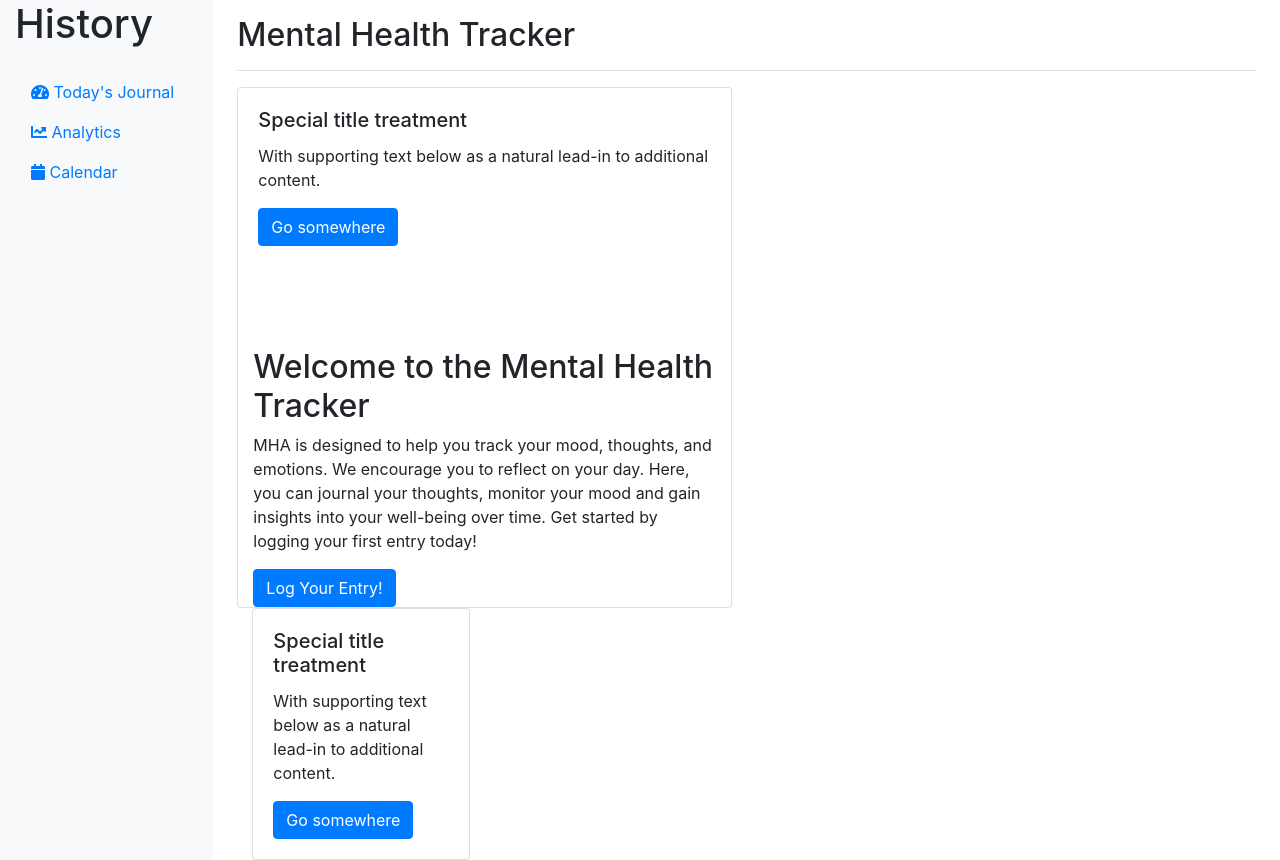
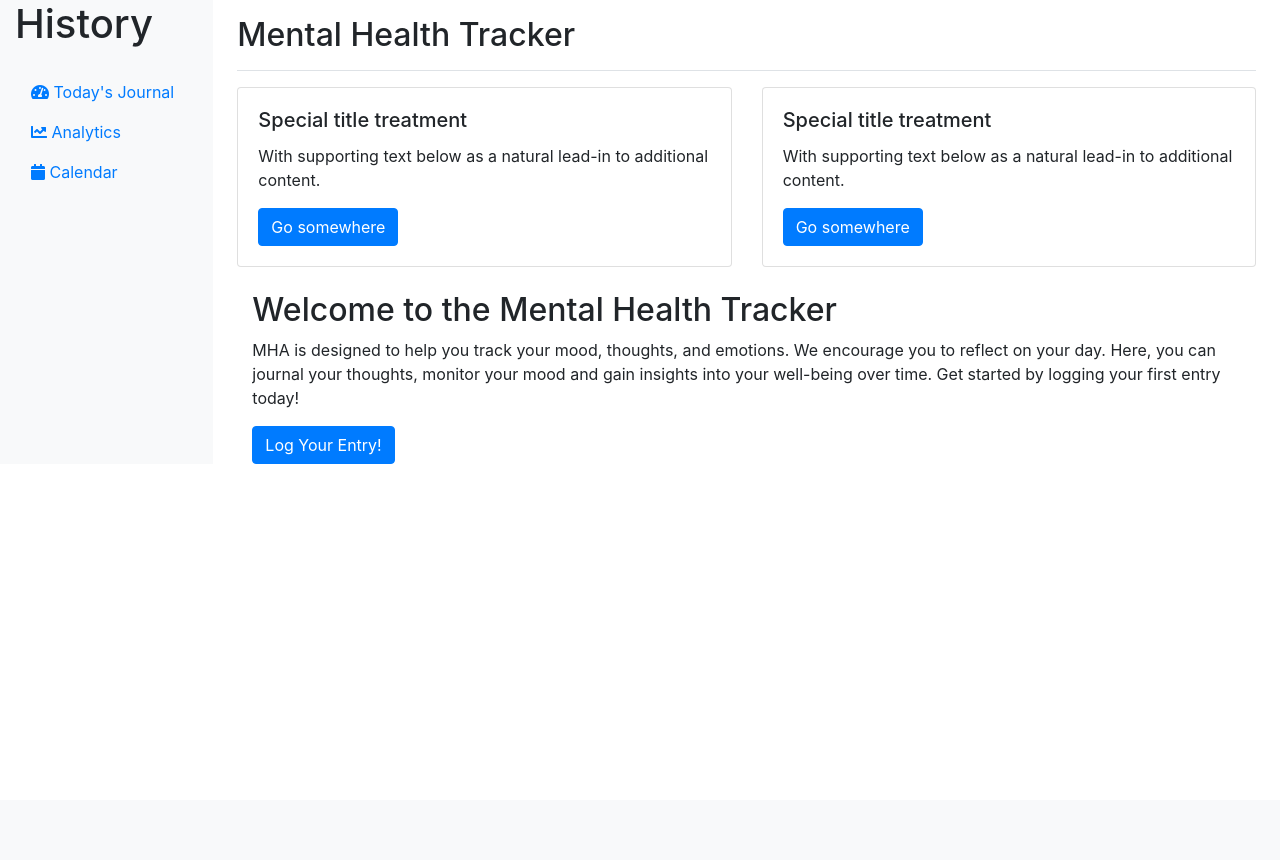
Before and after one commit to emilianochavezDLT/Mental_Health_Tracker, a Django app: page / in a window 1280 px wide. After the commit the page ends 464 px from the top, so only its background shows below. Run offline with Django 5.2, Linux system fonts and the light colour scheme; some libraries are stand-ins or nearby versions.

Commit message:
Fix merge layout

```diff
--- a/mh_tracker/templates/mh_tracker/home.html
+++ b/mh_tracker/templates/mh_tracker/home.html
@@ -44,23 +44,6 @@
                 <p class="card-text">With supporting text below as a natural lead-in to additional content.</p>
                 <a href="#" class="btn btn-primary">Go somewhere</a>
               </div>
-
-        </nav>
-        <!-- Sidebar -->
-    </header>
-    <!--Main Navigation-->
-
-    <!--Main layout-->
-    <main style="margin-top: 58px;">
-        <div class="container pt-4">
-            <!-- App Description -->
-          <div class = "app-description">
-            <h2>Welcome to the Mental Health Tracker</h2>
-            <p>MHA is designed to help you track your mood, thoughts, and emotions. We encourage you to reflect on your day. Here, you can journal your thoughts, monitor your mood and gain insights into your well-being over time. Get started by logging your first entry today!</p>
-            <!-- Button Link for Journal Entry -->
-            <a class = "btn btn-primary" href="{% url 'journal_entry' %}" role="button">Log Your Entry! </a>
-        </div>
-
             </div>
           </div>
           <div class="col-sm-6">
@@ -73,7 +56,14 @@
             </div>
           </div>
         </div>
-
+        <div class="container pt-4">
+            <!-- App Description -->
+          <div class = "app-description">
+            <h2>Welcome to the Mental Health Tracker</h2>
+            <p>MHA is designed to help you track your mood, thoughts, and emotions. We encourage you to reflect on your day. Here, you can journal your thoughts, monitor your mood and gain insights into your well-being over time. Get started by logging your first entry today!</p>
+            <!-- Button Link for Journal Entry -->
+            <a class = "btn btn-primary" href="{% url 'journal_entry' %}" role="button">Log Your Entry! </a>
+        </div>
       </main>
     </div>
   </div>
```
Lines whose indentation alone changed are shown as unchanged.
